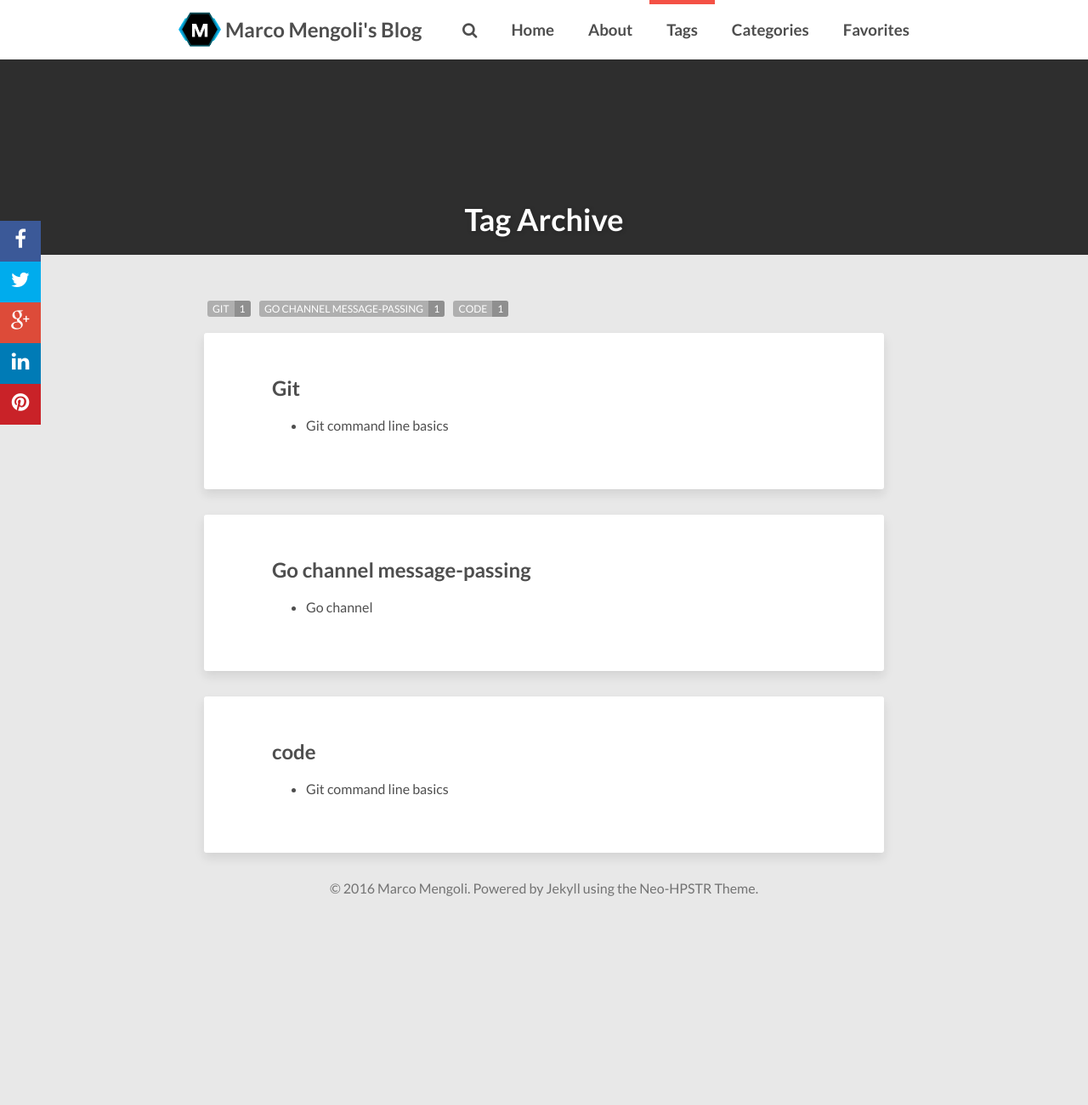
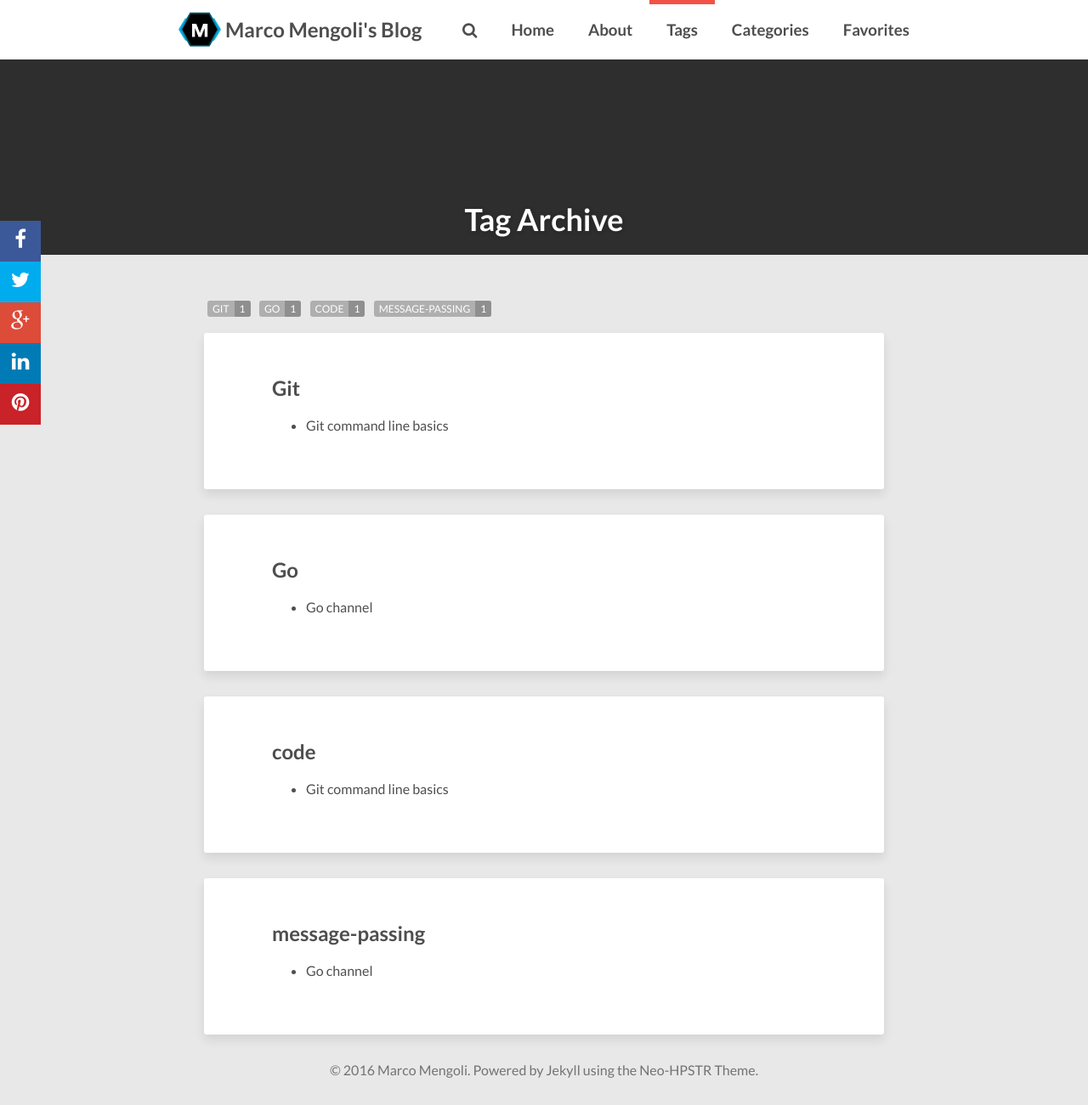
Before and after one commit to MarcoMengoli/marcomengoli.github.io, a Jekyll site: the page built from tags/index.html, in a window 1280 px wide and 1301 px high. Shown: the whole window at 85% size. Built offline with Jekyll 4.4.1, drawn with Linux system fonts in a browser that asks for light colours; nearby versions of some CDN libraries; comment, search, counter and statistics services are not loaded.

Commit message:
Modified tags and a style thing of Go channel post

```diff
--- a/_posts/2016-01-10-go-channel.md
+++ b/_posts/2016-01-10-go-channel.md
@@ -3,14 +3,14 @@ layout: post
 title: Go channel
 description: "Explaining with examples the difference between buffered and unbuffered channels in Go language."
 modified: 2016-01-10
-tags: [Go channel message-passing]
+tags: [Go, message-passing]
 categories: [programming]
 ---
 
 In this article we experiment with the behavior of buffered or unbuffered channels with the Go language.
 Here is the code used in the example, which consist in 4 gorouting which send an int value into the channel and a main which receives and print the 4 values from the channel.
 
-~~~ python
+{% highlight go %}
 package main
 
 import ("fmt"
@@ -69,7 +69,7 @@ func send(n int){
 
 }
 
-~~~
+{% endhighlight %}
 
 
 
```
